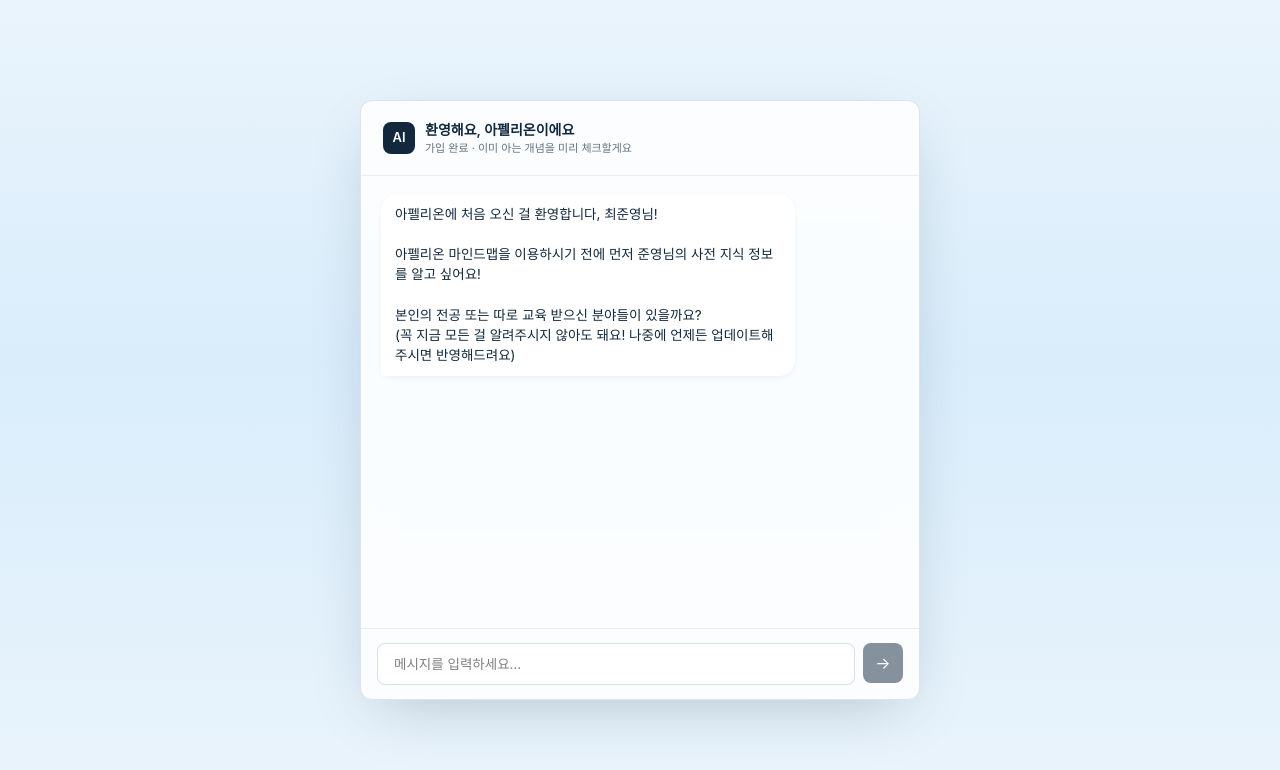
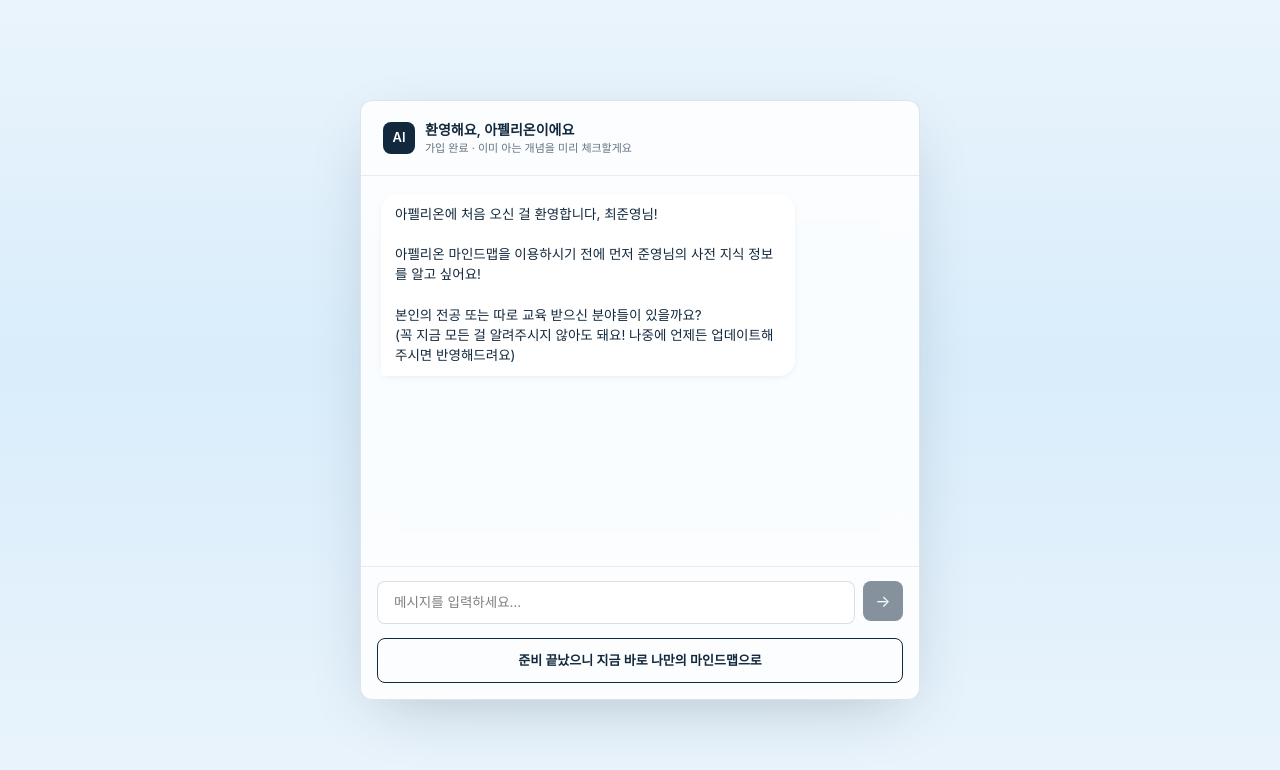
Before and after one commit to strawberrysmoothie123/new, a React (Vite) app: page / in a window 1280 px wide. Shown: the top 770 px of the page. Built offline with nearby package versions, Linux system fonts and the light colour scheme.

Commit message:
Update OnboardingChat.jsx

```diff
--- a/src/OnboardingChat.jsx
+++ b/src/OnboardingChat.jsx
@@ -223,7 +223,9 @@
                   fontWeight: 600,
                   cursor: 'pointer',
                 }}
-                onClick={() => alert('실제 제품에서는 여기서 지도로 이동하며, 해당 노드들이 완료 표시됩니다.')}
+                onClick={() => {
+                  window.location.href = 'https://aphelion12.framer.website/';
+                }}
               >
                 내 지도에서 확인하기
               </button>
@@ -268,6 +270,28 @@
             →
           </button>
         </div>
+
+        {/* 마인드맵으로 바로 넘어가기 */}
+        <div style={{ padding: '0 16px 16px 16px' }}>
+          <button
+            onClick={() => {
+              window.location.href = 'https://aphelion12.framer.website/';
+            }}
+            style={{
+              width: '100%',
+              padding: '12px',
+              borderRadius: 8,
+              border: `1px solid ${NAVY}`,
+              background: 'transparent',
+              color: NAVY,
+              fontSize: 13,
+              fontWeight: 600,
+              cursor: 'pointer',
+            }}
+          >
+            준비 끝났으니 지금 바로 나만의 마인드맵으로
+          </button>
+        </div>
       </div>
     </div>
   );
```
